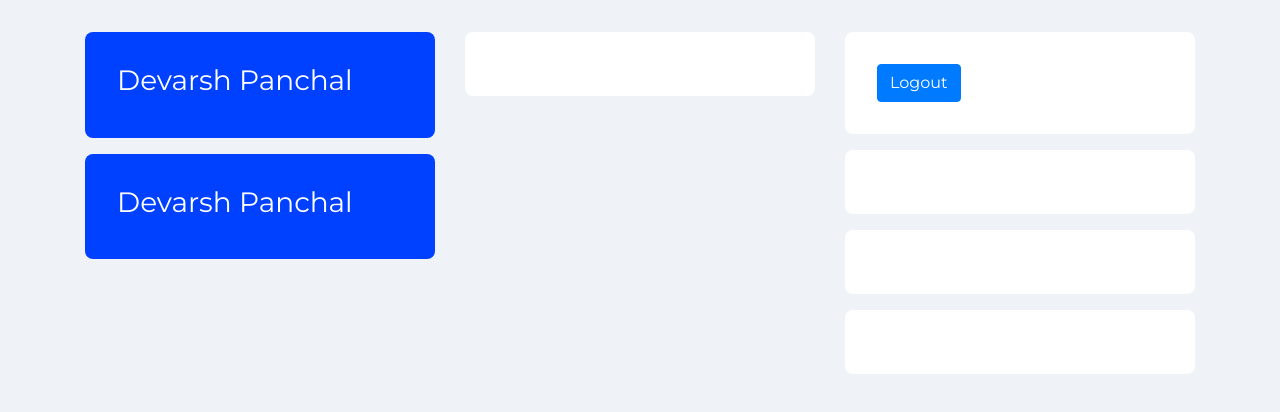
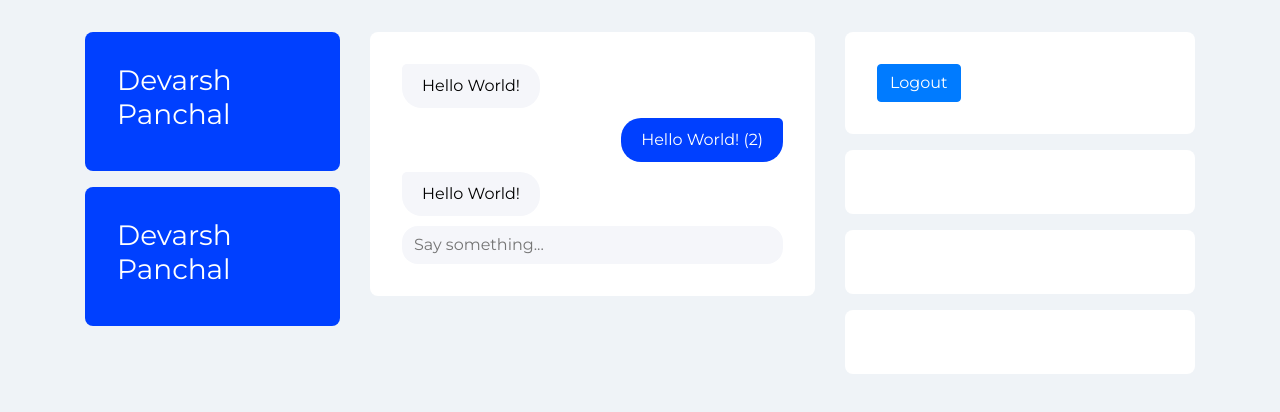
Before and after one commit to letscodedev/jenny-personal-assistant, a React (Create React App) app: page / in a window 1280 px wide. Shown: the top 412 px of the page. Built offline with nearby package versions, Linux system fonts and the light colour scheme.

Commit message:
Added Chatbot [STATIC] - API connection remaining

```diff
--- a/package.json
+++ b/package.json
@@ -6,6 +6,7 @@
     "@testing-library/jest-dom": "^5.11.6",
     "@testing-library/react": "^11.2.2",
     "@testing-library/user-event": "^12.6.0",
+    "axios": "^0.21.1",
     "bootstrap": "^4.6.0",
     "firebase": "^8.2.7",
     "react": "^17.0.1",
--- /dev/null
+++ b/src/components/Chatbot/Chatbot.css
@@ -0,0 +1,8 @@
+.message__input {
+    padding: 7px 12px;
+    width: 100%;
+    background-color: #f5f6fa;
+    border: none;
+    border-radius: 16px;
+    outline: 0;
+}
--- /dev/null
+++ b/src/components/Chatbot/Chatbot.jsx
@@ -0,0 +1,79 @@
+import React, { useState } from 'react';
+// import axios from "axios";
+import './Chatbot.css';
+
+import Messages from './Messages'
+
+const MessageBox = [
+  {
+    sender: 'Bot',
+    text: 'Hello World!'
+  },
+  {
+    sender: 'User',
+    text: 'Hello World! (2)'
+  },
+  {
+    sender: 'Bot',
+    text: 'Hello World!'
+  }
+]
+
+function Chatbot() {
+	const [responses, setResponses] = useState(MessageBox);
+    const [currentMessage, setCurrentMessage] = useState("");
+
+    const handleMessageSubmit = message => {
+        const data = {
+          message
+        };
+
+        // axios
+        //   .post("YOUR_BACKEND_URL", data)
+        //   .then(response => {
+        //     const responseData = {
+        //       text: response.data["message"]["fulfillmentText"] != "" ? response.data["message"]["fulfillmentText"] : "Sorry, I can't get it. Can you please repeat once?",
+        //       isBot: true
+        //     };
+
+        //     setResponses(responses => [...responses, responseData]);
+        //   })
+        //   .catch(error => {
+        //     console.log("Error: ", error);
+        // });
+    };
+
+    const handleMessageChange = event => {
+        setCurrentMessage(event.target.value);
+    };
+
+    const handleSubmit = event => {
+        const message = {
+          text: currentMessage,
+          isBot: false
+        };
+        if (event.key == "Enter") {
+          setResponses(responses => [...responses, message]);
+          handleMessageSubmit(message.text);
+          setCurrentMessage("");
+        }
+    };
+
+	return (
+		<div className="Chatbot">
+            <div className="chat">
+                <Messages messages={responses} />
+            </div>
+            <input
+                type="text"
+                value={currentMessage}
+                onChange={handleMessageChange}
+                onKeyDown={handleSubmit}
+                placeholder="Say something..."
+                className="message__input"
+            />
+		</div>
+	);
+}
+
+export default Chatbot;
--- /dev/null
+++ b/src/components/Chatbot/Message.jsx
@@ -0,0 +1,29 @@
+import React, { useState } from 'react';
+import './Messages.css';
+
+function Message ({ message }) {
+	return (
+		<div className="Message">
+            {
+                message.sender === 'Bot' ?
+                    (
+                        <div className="bot">
+                            <p className="bot__text">
+                                {message.text}
+                            </p>
+                        </div>
+                    )
+                :
+                    (
+                        <div className="user">
+                            <p className="user__text">
+                                {message.text}
+                            </p>
+                        </div>
+                    )
+            }
+        </div>
+	);
+}
+
+export default Message;
--- /dev/null
+++ b/src/components/Chatbot/Messages.css
@@ -0,0 +1,24 @@
+.user {
+    display: flex;
+    justify-content: flex-end;
+}
+
+.user__text {
+    display: inline-block;
+    padding: 10px 20px;
+    background-color: #0040ff;
+    color: white;
+    border-radius: 20px 5px 20px 20px;
+    margin-bottom: 10px;
+    max-width: 80%;
+}
+
+.bot__text {
+    display: inline-block;
+    padding: 10px 20px;
+    background-color: #f5f6fa;
+    color: black;
+    border-radius: 5px 20px 20px 20px;
+    margin-bottom: 10px;
+    max-width: 80%;
+}
--- /dev/null
+++ b/src/components/Chatbot/Messages.jsx
@@ -0,0 +1,20 @@
+import React, { useState } from 'react';
+import './Messages.css';
+
+import Message from './Message'
+
+function Messages ({ messages }) {
+	return (
+		<div className="Messages">
+            {
+                messages?.map(message => {
+                    return (
+                        <Message message={message} />
+                    )
+                })
+            }
+		</div>
+	);
+}
+
+export default Messages;
--- a/src/components/Home.jsx
+++ b/src/components/Home.jsx
@@ -1,9 +1,11 @@
-import React from 'react';
+import React from 'react'
 import firebase from '../config'
 import './Home.css'
-import { SIGN_IN, SIGN_OUT } from '../reducers/auth';
+import { SIGN_IN, SIGN_OUT } from '../reducers/auth'
 import { useSelector, useDispatch } from 'react-redux'
 import { Redirect, Link } from "react-router-dom";
+
+import Chatbot from './Chatbot/Chatbot'
 
 function Home() {
     const dispatch = useDispatch();
@@ -21,7 +23,7 @@ function Home() {
                 <>
                 <div className="container">
                     <div className="row">
-                        <div className="col-md-4">
+                        <div className="col-md-3">
                             <div className="box box__blue">
                                 <h3>Devarsh Panchal</h3>
                             </div>
@@ -29,8 +31,10 @@ function Home() {
                                 <h3>Devarsh Panchal</h3>
                             </div>
                         </div>
-                        <div className="col-md-4">
-                            <div className="box"></div>
+                        <div className="col-md-5">
+                            <div className="box">
+                                <Chatbot />
+                            </div>
                         </div>
                         <div className="col-md-4">
                             <div className="box">
```
Also changed, not shown: 2 other files (tests, documents, lock files or other folders).
